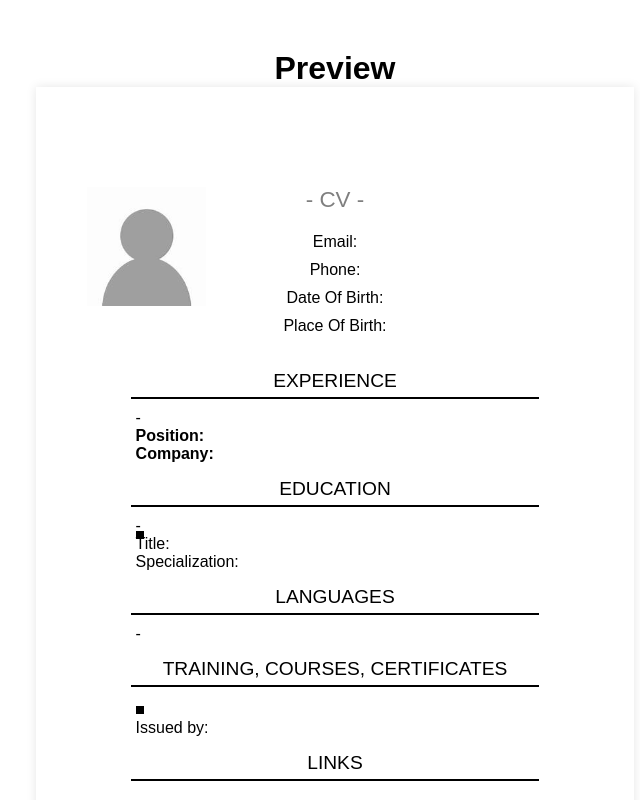
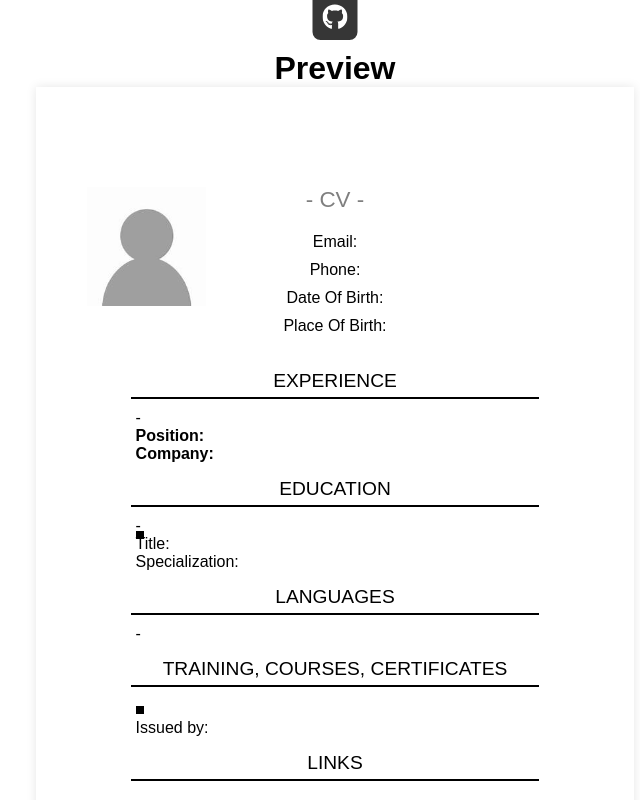
Before and after one commit to Bawelna0225/the-odin-project, a React (Create React App) app in the folder cv-application/: page / in a window 1280 px wide. Shown: the top 800 px of the page, without its empty margins (305-945 px from the left). Built offline with nearby package versions, Linux system fonts and the light colour scheme.

Commit message:
title and github link

```diff
--- a/cv-application/public/index.html
+++ b/cv-application/public/index.html
@@ -24,7 +24,7 @@
       work correctly both with client-side routing and a non-root public URL.
       Learn how to configure a non-root public URL by running `npm run build`.
     -->
-    <title>React App</title>
+    <title>CV Creation App</title>
   </head>
   <body>
     <noscript>You need to enable JavaScript to run this app.</noscript>
--- a/cv-application/src/App.js
+++ b/cv-application/src/App.js
@@ -65,6 +65,9 @@
 		<div className="App">
 			<Form formData={formData} setFormData={setFormData} />
 			<Preview formData={formData} />
+			<a className='github-link' href='https://github.com/Bawelna0225' target='_blank'>
+				<svg xmlns="http://www.w3.org/2000/svg" width='25px' viewBox="0 0 496 512"><path d="M165.9 397.4c0 2-2.3 3.6-5.2 3.6-3.3.3-5.6-1.3-5.6-3.6 0-2 2.3-3.6 5.2-3.6 3-.3 5.6 1.3 5.6 3.6zm-31.1-4.5c-.7 2 1.3 4.3 4.3 4.9 2.6 1 5.6 0 6.2-2s-1.3-4.3-4.3-5.2c-2.6-.7-5.5.3-6.2 2.3zm44.2-1.7c-2.9.7-4.9 2.6-4.6 4.9.3 2 2.9 3.3 5.9 2.6 2.9-.7 4.9-2.6 4.6-4.6-.3-1.9-3-3.2-5.9-2.9zM244.8 8C106.1 8 0 113.3 0 252c0 110.9 69.8 205.8 169.5 239.2 12.8 2.3 17.3-5.6 17.3-12.1 0-6.2-.3-40.4-.3-61.4 0 0-70 15-84.7-29.8 0 0-11.4-29.1-27.8-36.6 0 0-22.9-15.7 1.6-15.4 0 0 24.9 2 38.6 25.8 21.9 38.6 58.6 27.5 72.9 20.9 2.3-16 8.8-27.1 16-33.7-55.9-6.2-112.3-14.3-112.3-110.5 0-27.5 7.6-41.3 23.6-58.9-2.6-6.5-11.1-33.3 2.6-67.9 20.9-6.5 69 27 69 27 20-5.6 41.5-8.5 62.8-8.5s42.8 2.9 62.8 8.5c0 0 48.1-33.6 69-27 13.7 34.7 5.2 61.4 2.6 67.9 16 17.7 25.8 31.5 25.8 58.9 0 96.5-58.9 104.2-114.8 110.5 9.2 7.9 17 22.9 17 46.4 0 33.7-.3 75.4-.3 83.6 0 6.5 4.6 14.4 17.3 12.1C428.2 457.8 496 362.9 496 252 496 113.3 383.5 8 244.8 8zM97.2 352.9c-1.3 1-1 3.3.7 5.2 1.6 1.6 3.9 2.3 5.2 1 1.3-1 1-3.3-.7-5.2-1.6-1.6-3.9-2.3-5.2-1zm-10.8-8.1c-.7 1.3.3 2.9 2.3 3.9 1.6 1 3.6.7 4.3-.7.7-1.3-.3-2.9-2.3-3.9-2-.6-3.6-.3-4.3.7zm32.4 35.6c-1.6 1.3-1 4.3 1.3 6.2 2.3 2.3 5.2 2.6 6.5 1 1.3-1.3.7-4.3-1.3-6.2-2.2-2.3-5.2-2.6-6.5-1zm-11.4-14.7c-1.6 1-1.6 3.6 0 5.9 1.6 2.3 4.3 3.3 5.6 2.3 1.6-1.3 1.6-3.9 0-6.2-1.4-2.3-4-3.3-5.6-2z"/></svg>
+			</a>
 		</div>
 	)
 }
--- a/cv-application/src/styles/main.css
+++ b/cv-application/src/styles/main.css
@@ -10,6 +10,29 @@
   padding-inline: 50px;
   padding-block: 50px;
   background-color: #fff;
+}
+
+.github-link {
+  display: flex;
+  justify-content: center;
+  align-items: flex-end;
+  position: absolute;
+  top: 0;
+  left: 50%;
+  translate: -50% 0%;
+  height: 20px;
+  background-color: rgb(33, 33, 33);
+  padding: 10px;
+  border-radius: 0px 0px 8px 8px;
+  transition: all 300ms linear;
+  opacity: 0.9;
+}
+.github-link svg {
+  fill: white;
+}
+.github-link:hover {
+  height: 40px;
+  opacity: 1;
 }
 
 .forms {
@@ -89,64 +112,64 @@
 }
 
 .hobbies .tag:nth-child(1) {
-  background-color: rgb(81, 16, 121);
+  background-color: rgb(121, 5, 127);
 }
 .hobbies .tag:nth-child(2) {
-  background-color: rgb(18, 31, 155);
+  background-color: rgb(53, 66, 153);
 }
 .hobbies .tag:nth-child(3) {
-  background-color: rgb(57, 194, 94);
+  background-color: rgb(136, 63, 90);
 }
 .hobbies .tag:nth-child(4) {
-  background-color: rgb(175, 126, 31);
+  background-color: rgb(57, 101, 108);
 }
 .hobbies .tag:nth-child(5) {
-  background-color: rgb(186, 39, 19);
+  background-color: rgb(109, 98, 120);
 }
 .hobbies .tag:nth-child(6) {
-  background-color: rgb(70, 192, 46);
+  background-color: rgb(92, 139, 3);
 }
 .hobbies .tag:nth-child(7) {
-  background-color: rgb(68, 178, 74);
+  background-color: rgb(191, 59, 174);
 }
 .hobbies .tag:nth-child(8) {
-  background-color: rgb(157, 103, 163);
+  background-color: rgb(15, 140, 180);
 }
 .hobbies .tag:nth-child(9) {
-  background-color: rgb(148, 95, 181);
+  background-color: rgb(153, 95, 151);
 }
 .hobbies .tag:nth-child(10) {
-  background-color: rgb(118, 166, 89);
+  background-color: rgb(43, 135, 54);
 }
 .hobbies .tag:nth-child(11) {
-  background-color: rgb(10, 53, 130);
+  background-color: rgb(45, 58, 116);
 }
 .hobbies .tag:nth-child(12) {
-  background-color: rgb(184, 56, 188);
+  background-color: rgb(188, 196, 84);
 }
 .hobbies .tag:nth-child(13) {
-  background-color: rgb(17, 144, 77);
+  background-color: rgb(53, 41, 29);
 }
 .hobbies .tag:nth-child(14) {
-  background-color: rgb(195, 33, 82);
+  background-color: rgb(163, 120, 112);
 }
 .hobbies .tag:nth-child(15) {
-  background-color: rgb(23, 76, 162);
+  background-color: rgb(31, 84, 137);
 }
 .hobbies .tag:nth-child(16) {
-  background-color: rgb(59, 186, 41);
+  background-color: rgb(38, 93, 124);
 }
 .hobbies .tag:nth-child(17) {
-  background-color: rgb(173, 149, 11);
+  background-color: rgb(178, 70, 30);
 }
 .hobbies .tag:nth-child(18) {
-  background-color: rgb(53, 48, 81);
+  background-color: rgb(64, 197, 5);
 }
 .hobbies .tag:nth-child(19) {
-  background-color: rgb(62, 131, 83);
+  background-color: rgb(8, 31, 34);
 }
 .hobbies .tag:nth-child(20) {
-  background-color: rgb(26, 106, 185);
+  background-color: rgb(72, 80, 128);
 }
 
 .preview-container {
--- a/cv-application/src/styles/main.scss
+++ b/cv-application/src/styles/main.scss
@@ -9,6 +9,28 @@
 	padding-inline: 50px;
 	padding-block: 50px;
 	background-color: #fff;
+}
+.github-link {
+	display: flex;
+	justify-content: center;
+	align-items: flex-end;
+	position: absolute;
+	top: 0;
+	left: 50%;
+	translate: -50% 0%;
+	height: 20px;
+	background-color: rgb(33, 33, 33);
+	padding: 10px;
+	border-radius: 0px 0px 8px 8px;
+	transition: all 300ms linear;
+	opacity: 0.9;
+	svg {
+		fill: white;
+	}
+	&:hover {
+		height: 40px;
+		opacity: 1;
+	}
 }
 .forms {
 	height: 90vh;
```
Also changed, not shown: 1 other file (tests, documents, lock files or other folders).
